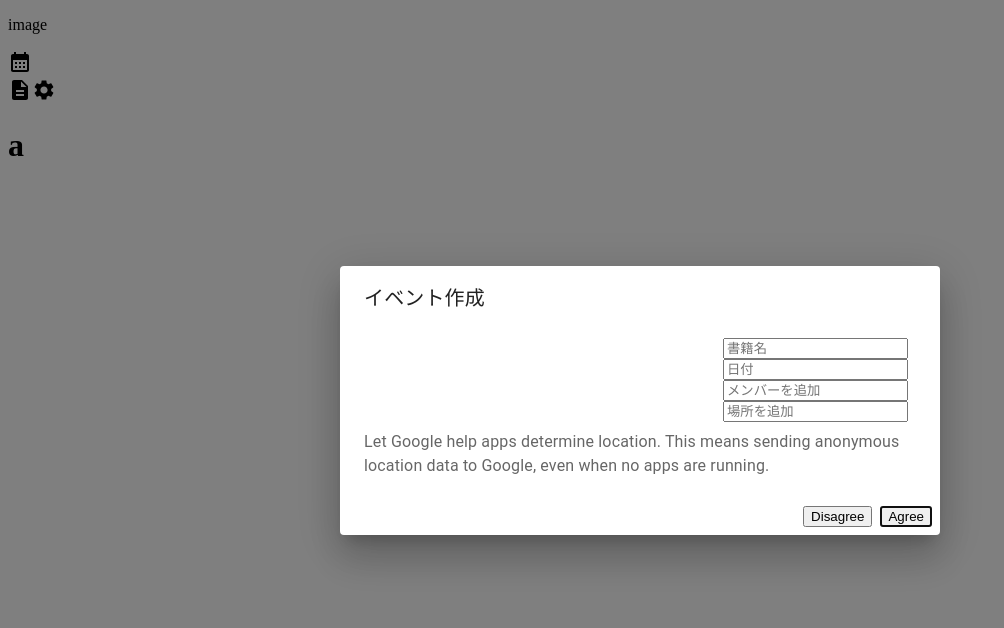
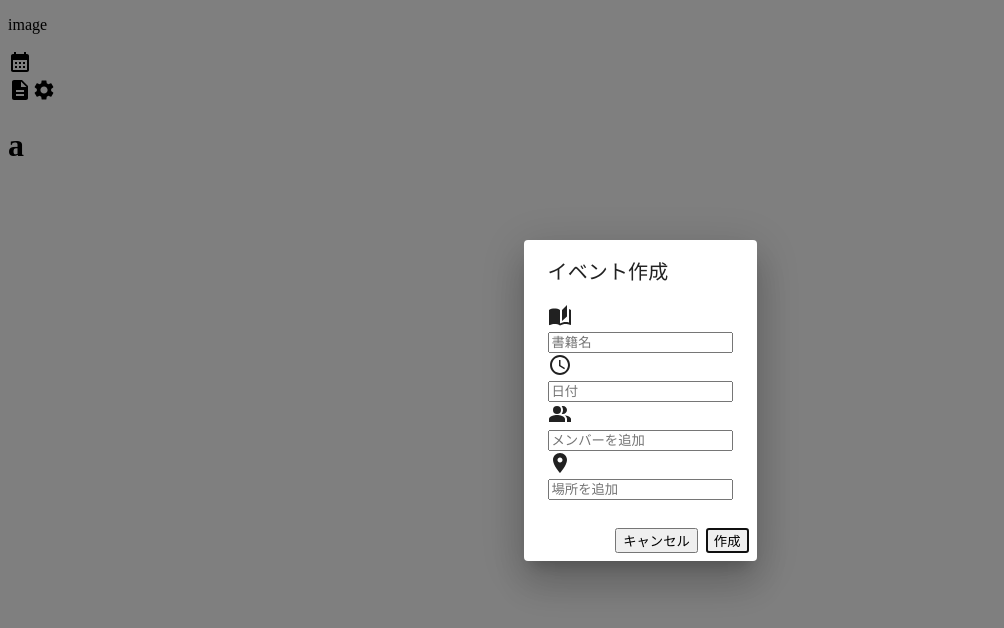
Before and after one commit to Mayu0628/TechRead_NextJS, a Next.js app: page / in a window 1280 px wide. Both pictures are taken after a click on the icon 20 px from the left and 62 px from the top of the page. Shown: the top 628 px of the page, without its empty margins (0-1004 px from the left). Built offline with nearby package versions, Linux system fonts and the light colour scheme.

Commit message:
サイドバー作成

```diff
--- a/src/app/features/Event/Calendar/CalendarIcon.tsx
+++ b/src/app/features/Event/Calendar/CalendarIcon.tsx
@@ -2,12 +2,7 @@
 
 import React, { useState } from "react";
 import CalendarMonthIcon from "@mui/icons-material/CalendarMonth";
-import Dialog from "@mui/material/Dialog";
-import DialogActions from "@mui/material/DialogActions";
-import DialogContent from "@mui/material/DialogContent";
-import DialogContentText from "@mui/material/DialogContentText";
-import DialogTitle from "@mui/material/DialogTitle";
-import Input from "@/components/elements/input/Input";
+import EventDialog from "./component/EventDialog";
 
 const CalendarIcon = () => {
   const [open, setOpen] = useState(false);
@@ -22,34 +17,7 @@ const CalendarIcon = () => {
   return (
     <div>
       <CalendarMonthIcon onClick={handleClickOpen} />
-      <Dialog
-        open={open}
-        onClose={handleClose}
-        aria-labelledby="alert-dialog-title"
-        aria-describedby="alert-dialog-description"
-      >
-        <DialogTitle id="alert-dialog-title">イベント作成</DialogTitle>
-        <DialogContent>
-          <DialogActions>
-            <form>
-              <Input type="text" name="book" placeholder="書籍名" />
-              <Input type="text" name="time" placeholder="日付" />
-              <Input type="text" name="member" placeholder="メンバーを追加" />
-              <Input type="text" name="place" placeholder="場所を追加" />
-            </form>
-          </DialogActions>
-          <DialogContentText id="alert-dialog-description">
-            Let Google help apps determine location. This means sending
-            anonymous location data to Google, even when no apps are running.
-          </DialogContentText>
-        </DialogContent>
-        <DialogActions>
-          <button onClick={handleClose}>Disagree</button>
-          <button onClick={handleClose} autoFocus>
-            Agree
-          </button>
-        </DialogActions>
-      </Dialog>
+      <EventDialog open={open} onClose={handleClose} />
     </div>
   );
 };
--- /dev/null
+++ b/src/app/features/Event/Calendar/component/EventDialog.tsx
@@ -0,0 +1,32 @@
+"use client";
+
+import React from "react";
+import Dialog from "@mui/material/Dialog";
+import DialogActions from "@mui/material/DialogActions";
+import DialogContent from "@mui/material/DialogContent";
+import DialogTitle from "@mui/material/DialogTitle";
+import EventForm from "./EventForm";
+
+const EventDialog = ({ open, onClose }) => {
+  return (
+    <Dialog
+      open={open}
+      onClose={onClose}
+      aria-labelledby="alert-dialog-title"
+      aria-describedby="alert-dialog-description"
+    >
+      <DialogTitle id="alert-dialog-title">イベント作成</DialogTitle>
+      <DialogContent>
+        <EventForm />
+      </DialogContent>
+      <DialogActions>
+        <button onClick={onClose}>キャンセル</button>
+        <button onClick={onClose} autoFocus>
+          作成
+        </button>
+      </DialogActions>
+    </Dialog>
+  );
+};
+
+export default EventDialog;
--- /dev/null
+++ b/src/app/features/Event/Calendar/component/EventForm.tsx
@@ -0,0 +1,33 @@
+"use client";
+
+import React from "react";
+import AutoStoriesIcon from "@mui/icons-material/AutoStories";
+import QueryBuilderIcon from "@mui/icons-material/QueryBuilder";
+import PeopleAltIcon from "@mui/icons-material/PeopleAlt";
+import PlaceIcon from "@mui/icons-material/Place";
+import Input from "@/components/elements/input/Input";
+
+const EventForm = () => {
+  return (
+    <form>
+      <div>
+        <AutoStoriesIcon />
+        <Input type="text" name="book" placeholder="書籍名" />
+      </div>
+      <div>
+        <QueryBuilderIcon />
+        <Input type="text" name="time" placeholder="日付" />
+      </div>
+      <div>
+        <PeopleAltIcon />
+        <Input type="text" name="member" placeholder="メンバーを追加" />
+      </div>
+      <div>
+        <PlaceIcon />
+        <Input type="text" name="place" placeholder="場所を追加" />
+      </div>
+    </form>
+  );
+};
+
+export default EventForm;
```
